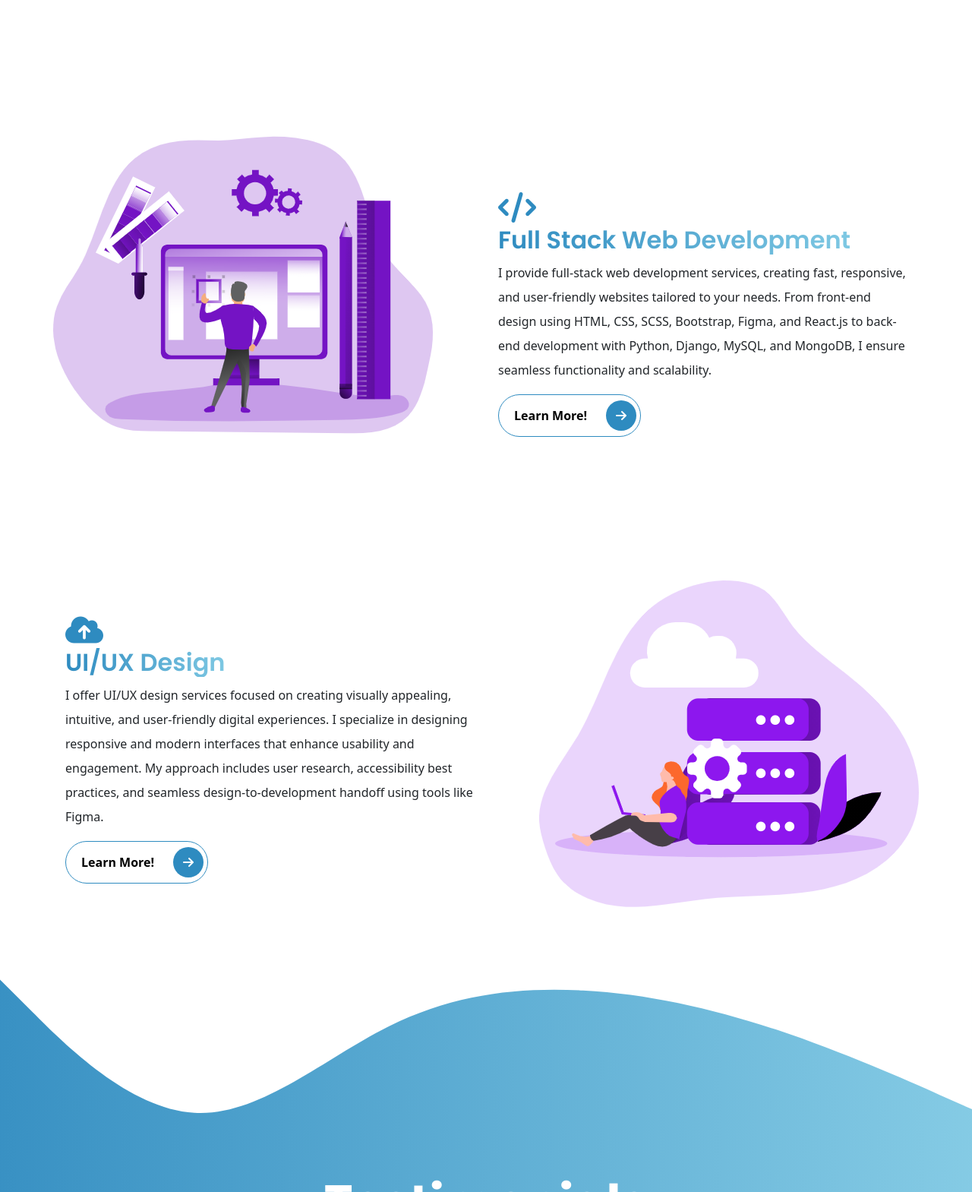
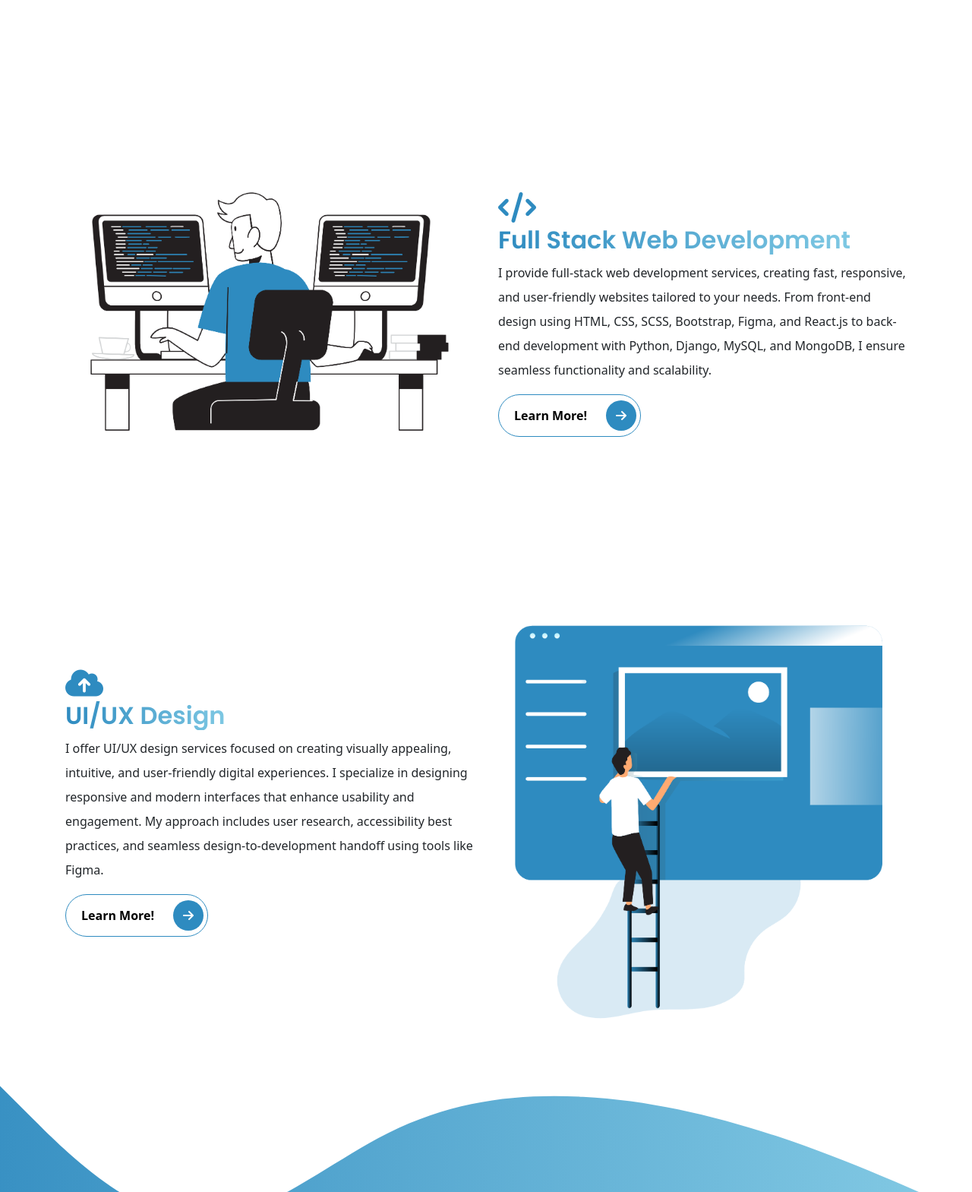
Before and after one commit to Matthew-act546/portfolio, a website: page index.html in a window 1280 px wide. Shown: the part 2011-3580 px from the top of the page at 76% size. Drawn offline with Linux system fonts and the light colour scheme.

Commit message:
edited the image in tutorial

```diff
--- a/index.html
+++ b/index.html
@@ -185,7 +185,7 @@
             <div class="row">
                 <div class="col-lg-6 col-md-6 col-sm-12 col-xs-12 services mt-4 text-start">
                     <div class="services__pic">
-                        <img src="images/services/service-2.png" alt="Web Development illustration" class="img-fluid">
+                        <img src="images/services/coding-2-31.png" alt="Web Development illustration" class="img-fluid">
                     </div>
                 </div>
                 <div class="col-lg-6 col-md-6 col-sm-12 col-xs-12 services mt-4">
@@ -227,7 +227,7 @@
                 </div>
                 <div class="col-lg-6 col-md-6 col-sm-12 col-xs-12 services mt-4 text-end">
                     <div class="services__pic pt-5">
-                        <img src="images/services/service-3.png" alt="Cloud Hosting illustration" class="img-fluid">
+                        <img src="images/services/ui-design-26.png" alt="UI/UX illustration" class="img-fluid">
                     </div>
                 </div>
             </div>
```
Also changed, not shown: images/services/service-1.png (deleted), images/services/service-2.png (deleted), images/services/service-3.png (deleted), images/services/ui-design-26.png (added).
